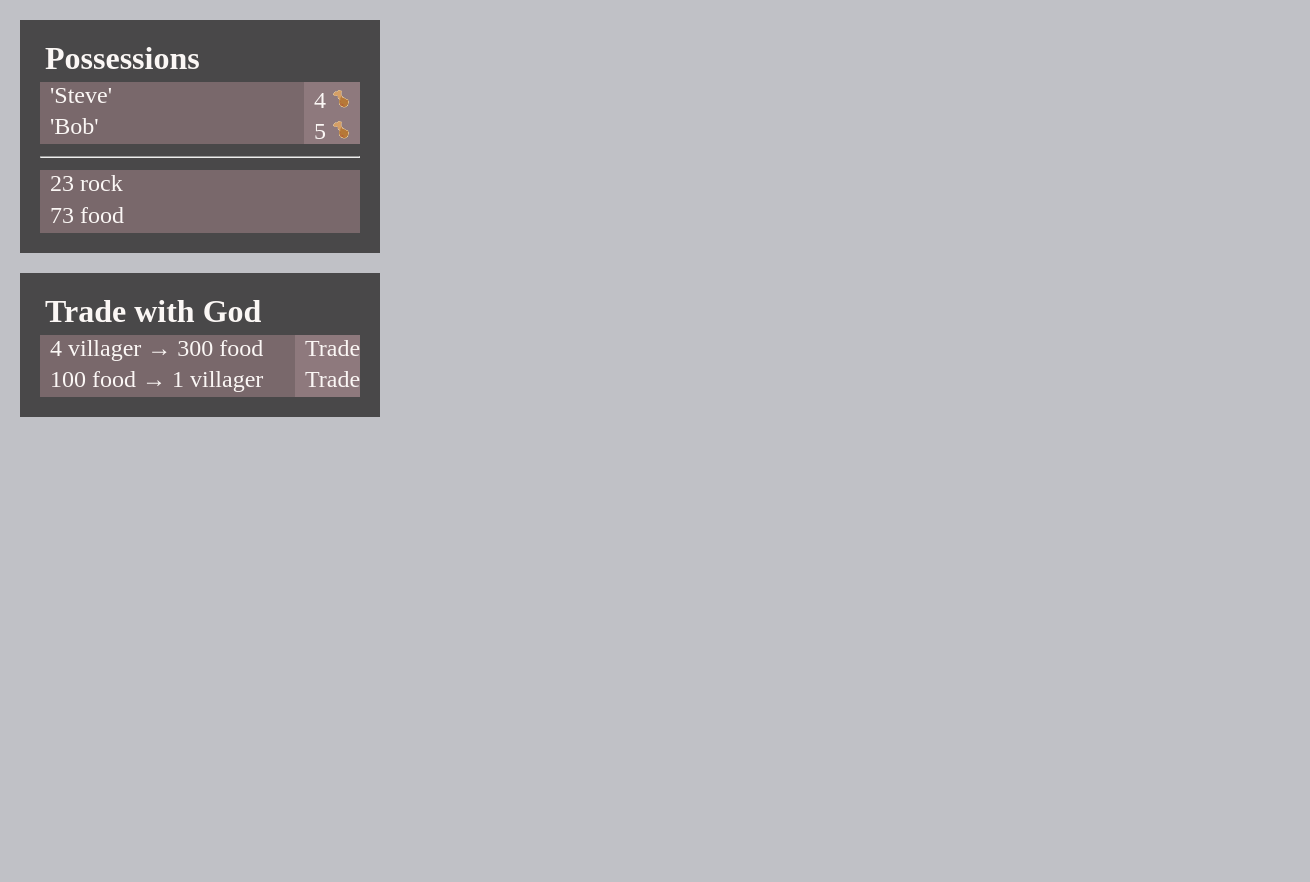
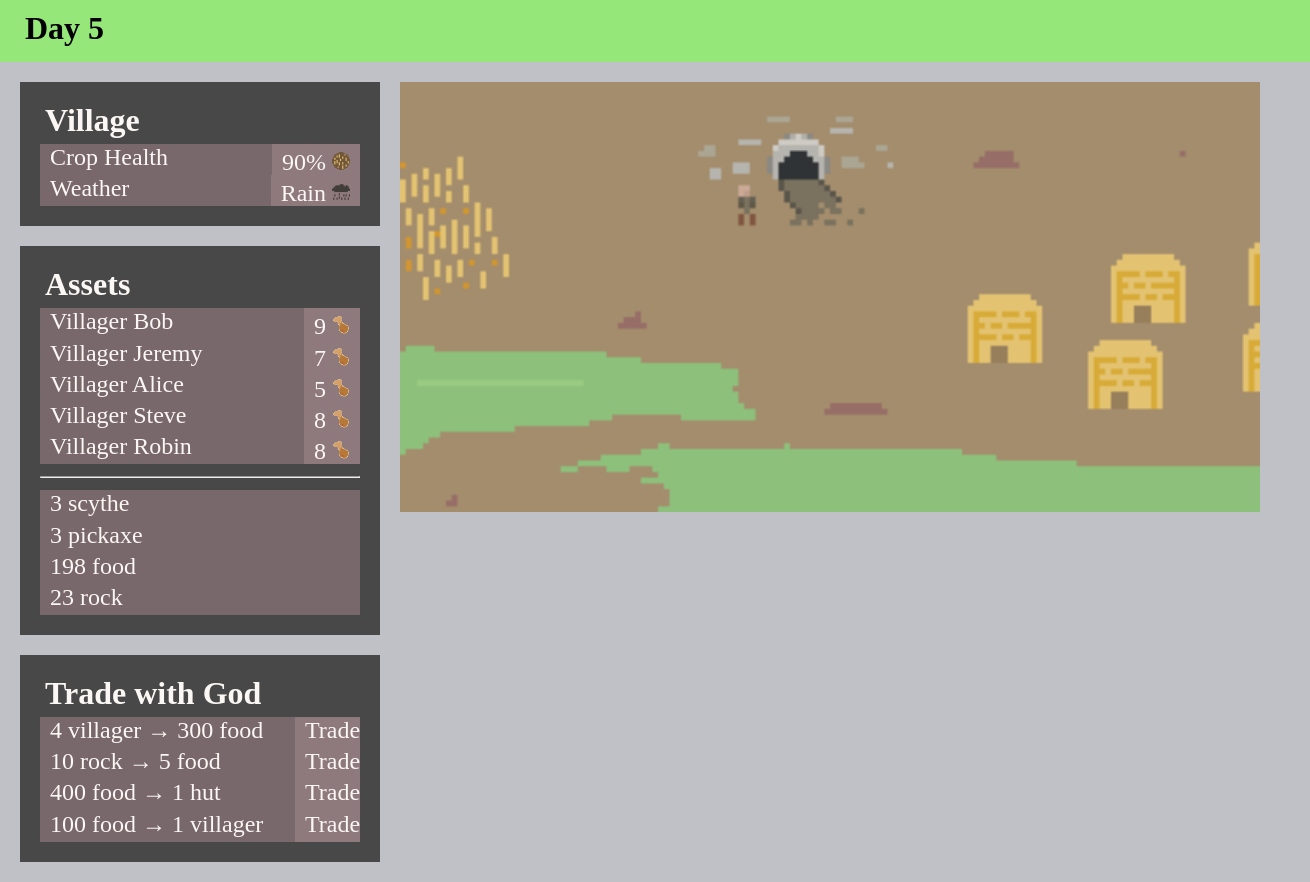
Before and after one commit to 5Mixer/LD36, a plain HTML site: page index.html in a window 1280 px wide. Shown: the whole page, 1310 px wide, since content can reach past the window. Before the commit the page ends 800 px from the top, so only its background shows below. Drawn offline with nearby package versions, Linux system fonts and the light colour scheme; a web font is replaced by a local one.

Commit message:
Clean up code and improve graphics

```diff
--- a/app.js
+++ b/app.js
@@ -1,33 +1,110 @@
 app = angular.module('game',[]);
 
 app.factory('village', function(){
+
+	var possesions = {
+		villagers : [
+			{ name: "Bob", food: Math.round(Math.random()*4)+6},
+			{ name: "Jeremy", food: Math.round(Math.random()*4)+6},
+			{ name: "Alice", food: Math.round(Math.random()*4)+6},
+			{ name: "Steve", food: Math.round(Math.random()*4)+6},
+			{ name: "Robin", food: Math.round(Math.random()*4)+6},
+		],
+		materials : [
+			{ name: "scythe", number: 3},
+			{ name: "pickaxe", number: 3},
+			{ name: "food", number: 173},
+			{ name: "rock", number: 23}
+		]
+	}
+
+	var world = {
+		day:0,
+		weather: "rain"
+	};
+
 	return {
-		possesions :{
-			villagers : [
-				{ name: "Steve", food: 4},
-				{ name: "Bob", food: 5},
-			],
-			materials : [
-				{ type: "rock", number: 23},
-				{ type: "food", number: 73}
-			]
+		possesions : possesions,
+		world : world,
+
+		addMaterial : function(name,number){
+			var arrayLength = possesions.materials.length;
+			for (var r = 0; r < arrayLength; r++) {
+				if (possesions.materials[r].name == name){
+
+					possesions.materials[r].number += number;
+				}
+			}
 		}
+
 	}
 });
+
+
 
 app.controller('possessionsCtrl', function($scope,village){
 
 	$scope.possesions = village.possesions;
 });
+app.controller('statsCtrl', function($scope,village){
 
-app.controller('tradeCtrl', function($scope){
+	$scope.$watch( function () { return village.world; }, function (world) {
+		$scope.world = world;
+	 }, true);
+
+});
+
+
+
+app.controller('tradeCtrl', function($scope,village){
 	$scope.tradeOptions = [
 		{ sell: { number: 4, name: 'villager'}, buy: { number: 300, name: 'food'}},
+		{ sell: { number: 10, name: 'rock'}, buy: { number: 5, name: 'food'}},
+		{ sell: { number: 400, name: 'food'}, buy: { number: 1, name: 'hut'}},
 		{ sell: { number: 100, name: 'food'}, buy: { number: 1, name: 'villager'}}
 	];
 
 	$scope.exchange = function(trade){
-		console.log(trade.sell.name);
+		console.log(village.possesions);
 
+		var possesions = village.possesions;
+
+		var tradeAble = false;
+
+		if (trade.sell.name == "villager"){
+			if (village.possesions.villagers.length >= trade.sell.number){
+				tradeAble = true;
+				for (var i=0; i < trade.sell.number; i++){
+					village.possesions.villagers.splice(0,1);
+				}
+			}
+
+		}else{
+
+			var arrayLength = village.possesions.materials.length;
+			for (var i = 0; i < arrayLength; i++) {
+				if (village.possesions.materials[i].name == trade.sell.name){
+
+					if (village.possesions.materials[i].number >= trade.sell.number){
+						village.possesions.materials[i].number -= trade.sell.number;
+						tradeAble = true;
+					}
+					//village.possesions.materials.splice(i,1);
+					//break;
+				}
+			}
+		}
+
+		if (tradeAble){
+			//They have sold, give them the return.
+			if (trade.buy.name == "villager"){
+				village.possesions.villagers.push({ name: "Untitled", food: 10});
+			}else{
+
+				village.addMaterial(trade.buy.name,trade.buy.number);
+
+				//village.possesions.materials.push({ name: trade.buy.name, number: trade.buy.number});
+			}
+		}
 	};
 });
--- /dev/null
+++ b/gameCtrl.js
@@ -0,0 +1,82 @@
+
+app.controller('gameCtrl', function($scope,village){
+
+	var cam = {
+		x: 0,
+		y: 0,
+		angle: 0,
+		transform: function (c){
+			c.save();
+			c.translate(-this.x,-this.y);
+			c.rotate(this.angle);
+		},
+		reset: function (c){
+			c.restore();
+		}
+	}
+
+
+	$scope.day = village.world.day;
+
+	var cdom = document.getElementById("canvas");
+	var c = cdom.getContext("2d");
+
+	function nearestPow2( aSize ){
+	  return Math.pow( 2, Math.round( Math.log( aSize ) / Math.log( 2 ) ) );
+	}
+
+	cdom.setAttribute('width', Math.floor(window.getComputedStyle(cdom).width/100)*100);
+	cdom.setAttribute('height', Math.floor(cdom.width/2));
+
+	cdom.imageSmoothingEnabled = false;
+
+	var tick = function(){
+		village.world.day++;
+		var playerLength = village.possesions.villagers.length;
+		for (var i=0; i<playerLength; i++){
+
+			village.addMaterial("food",1)
+
+		}
+		if (village.world.day % 5 == 0){
+			var n = playerLength;
+			while (n--){
+				village.possesions.villagers[n].food--;
+				if (village.possesions.villagers[n].food < 1){
+					//village.addMaterial("food",-9)
+					village.possesions.villagers.splice(n,1);
+				}
+
+			}
+		}
+
+		$scope.$apply();
+	}
+
+	setInterval(tick, 1000);
+
+	var img = new Image();
+	img.src = "Land.png";
+
+	c.mozImageSmoothingEnabled = false;
+	c.webkitImageSmoothingEnabled = false;
+	c.msImageSmoothingEnabled = false;
+	c.imageSmoothingEnabled = false;
+
+
+	console.log(cdom.width)
+
+	var t = 0;
+	var update = function () {
+		t++;
+
+		cam.transform(c);
+		c.drawImage(img, 0,0,200,100,0, 0, 400, 200);
+		cam.reset(c);
+
+		cam.x = 50+Math.sin(t/100)*50
+
+		requestAnimationFrame(update);
+	}
+	requestAnimationFrame(update);
+});
--- a/index.html
+++ b/index.html
@@ -7,21 +7,46 @@
 	</head>
 	<body>
 		<div ng-app="game">
-			<div id="possessions" ng-controller="possessionsCtrl">
-				<h3>Possessions</h3>
+			<div id="statsPanel" ng-controller="statsCtrl">
+				<h3>Day {{world.day}}</h3>
+			</div>
+			<div id="villageView" ng-controller="gameCtrl">
+				<canvas height="400px" id="canvas">
+				</canvas>
+			</div>
+
+			<div id="sidebar">
+				<div id="village" ng-controller="statsCtrl">
+					<h3>Village</h3>
 					<ul>
-					<li ng-repeat="person in possesions.villagers">
-						'{{person.name}}' <span class="stats">{{person.food}} <img src="Meat.png" alt="Food" height=18em width=18em> </span>
+						<li>
+							Crop Health <span class="stats">90% <img src="CropIcon.png" alt="Food" height=18em width=18em> </span>
 						</li>
-					<hr>
-					<li ng-repeat="thing in possesions.materials">
-						{{thing.number}} {{thing.type}}
+						<li>
+							Weather
+							<span class="stats">
+								<span ng-if="world.weather=='sun'">Sun <img src="Sun.png" alt="" height=18em width=18em></span>
+								<span ng-if="world.weather=='rain'">Rain <img src="Rain.png" alt="" height=18em width=18em></span>
+							</span>
 						</li>
 					</ul>
 
 				</div>
-			<div id="villiageView">
+
+				<div id="possessions" ng-controller="possessionsCtrl">
+					<h3>Assets</h3>
+					<ul>
+						<li ng-repeat="person in possesions.villagers">
+							Villager {{person.name}} <span class="stats">{{person.food}} <img src="Meat.png" alt="Food" height=18em width=18em> </span>
+						</li>
+						<hr>
+						<li ng-repeat="thing in possesions.materials">
+							{{thing.number}} {{thing.name}}
+						</li>
+					</ul>
+
 				</div>
+
 				<div id="trading" ng-controller="tradeCtrl">
 					<h3>Trade with God</h3>
 					<ul>
@@ -33,8 +58,11 @@
 				</div>
 			</div>
 
+		</div>
+
 		<script src="https://ajax.googleapis.com/ajax/libs/angularjs/1.5.7/angular.js"></script>
 		<script src="app.js"></script>
+		<script src="gameCtrl.js"></script>
 
 	</body>
 </html>
--- a/style.css
+++ b/style.css
@@ -47,21 +47,74 @@ img {
 	vertical-align:middle
 
 }
+.trade:hover {
+
+	background-color: rgb(158, 133, 138);
+}
+#village {
+
+	margin-bottom: 20px;
+
+	width: 100%;
+	height: 25%;
+	background: rgb(73, 72, 73);
+	color: rgb(251, 247, 245);
+	padding: 20px;
+}
 #possessions {
-	margin: 20px;
-	width: 25%;
+
+	margin-bottom: 20px;
+
+	width: 100%;
 	height: 25%;
 	background: rgb(73, 72, 73);
 	color: rgb(251, 247, 245);
 	padding: 20px;
 }
 #trading {
-	margin: 20px;
-	width: 25%;
+	width: 100%;
 	height: 25%;
 	background: rgb(73, 72, 73);
 	color: rgb(251, 247, 245);
 	padding: 20px;
+}
+#sidebar {
+	width: 25%;
+
+	padding-left: 0px;
+	padding-right: 40px;
+	margin: 20px;
+	/*background: rgb(42, 158, 240);*/
+	/*float:left;*/
+}
+#villageView {
+	width: calc(75% - 100px);
+	/*height:100%;*/
+	float:right;
+	margin: 20px;
+	padding-bottom: 0;
+	/*padding: 20px;
+	padding-left: 0;
+	    box-sizing: border-box;*/
+
+	left: calc(25% + 60px);
+	position:fixed;
+}
+canvas{
+	width: 100%;
+	/*height: 100%;*/
+	background: rgb(255, 0, 0);
+	image-rendering: optimizeSpeed;
+    image-rendering: -moz-crisp-edges;
+    image-rendering: -webkit-optimize-contrast;
+    image-rendering: optimize-contrast;
+    -ms-interpolation-mode: nearest-neighbor;
+}
+#statsPanel {
+	width: 100%;
+	background: rgb(150, 231, 121);
+	padding: 10px;
+	padding-left: 20px;
 }
 ul {
 	list-style: none;
```
Also changed, not shown: CropIcon.png (added), Land.png (added), Rain.png (added), Sun.png (added), 6 other files. Lines whose indentation alone changed are shown as unchanged.
